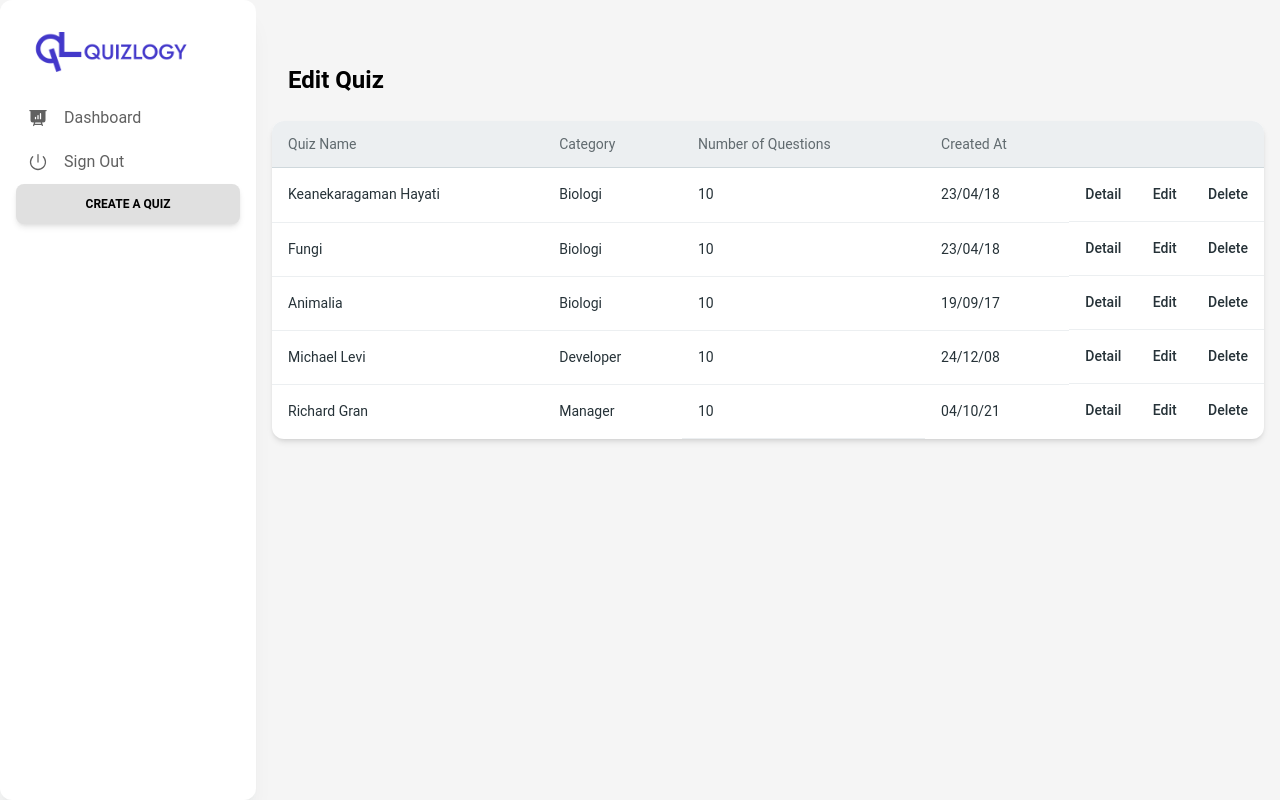
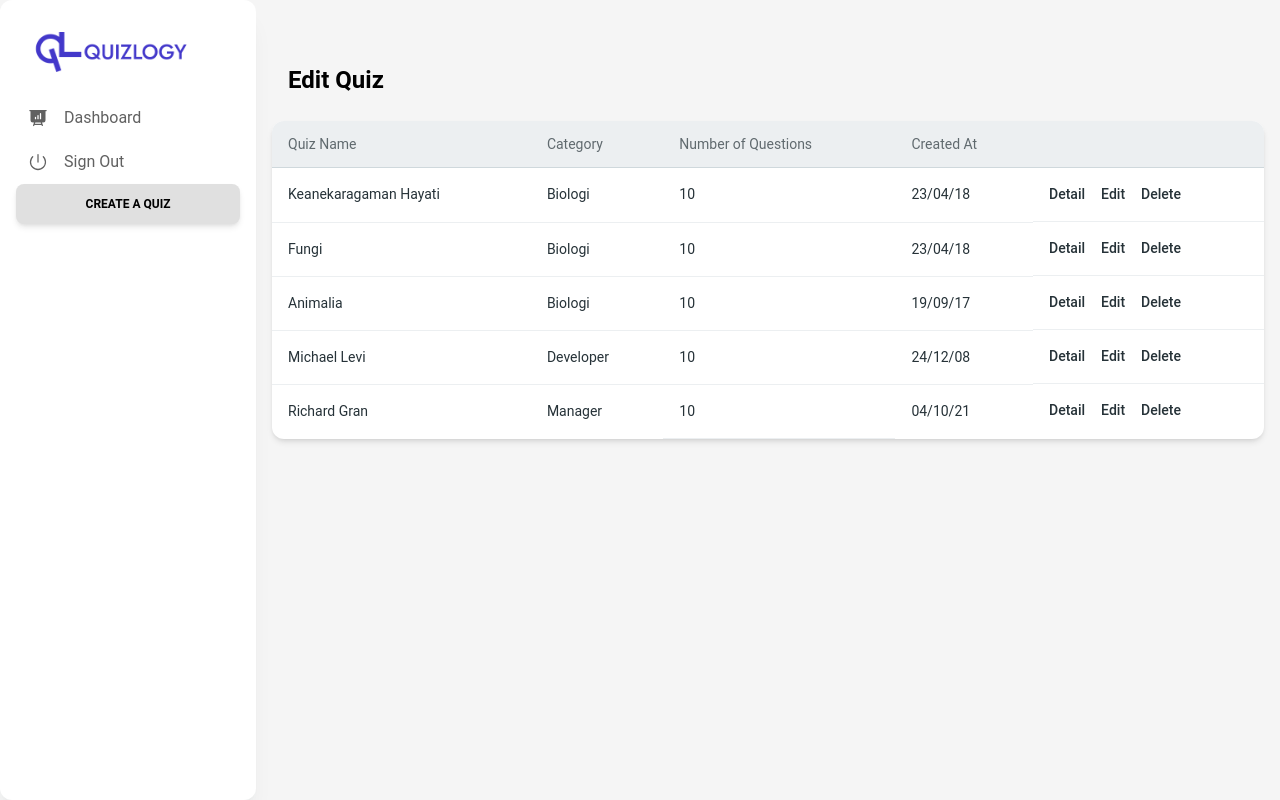
Before and after one commit to Quizlogi/Quizlogy, a React (Vite) app: page /quizpage in a window 1280 px wide. Built offline with nearby package versions, Linux system fonts and the light colour scheme.

Commit message:
perbaiki responsive edit& hapus

```diff
--- a/src/components/Edit.jsx
+++ b/src/components/Edit.jsx
@@ -58,6 +58,7 @@ export default function Edit() {
                 </p>
               </td>
               <td className='p-4 border-b border-blue-gray-50 flex justify-between'>
+                <div className='flex space-x-4'>
                   <a
                     href='#'
                     className='block font-sans text-sm antialiased font-medium leading-normal text-blue-gray-900'>
@@ -68,6 +69,7 @@ export default function Edit() {
                     className='block font-sans text-sm antialiased font-medium leading-normal text-blue-gray-900'>
                     Delete
                   </a>
+                </div>
               </td>
             </tr>
             <tr>
@@ -92,6 +94,7 @@ export default function Edit() {
                 </p>
               </td>
               <td className='p-4 border-b border-blue-gray-50 flex justify-between'>
+              <div className='flex space-x-4'>
                 <a
                   href='#'
                   className='block font-sans text-sm antialiased font-medium leading-normal text-blue-gray-900'>
@@ -102,6 +105,7 @@ export default function Edit() {
                   className='block font-sans text-sm antialiased font-medium leading-normal text-blue-gray-900'>
                   Delete
                 </a>
+                </div>
               </td>
             </tr>
             <tr>
@@ -126,6 +130,7 @@ export default function Edit() {
                 </p>
               </td>
               <td className='p-4 border-b border-blue-gray-50 flex justify-between'>
+              <div className='flex space-x-4'>
                 <a
                   href='#'
                   className='block font-sans text-sm antialiased font-medium leading-normal text-blue-gray-900'>
@@ -136,6 +141,7 @@ export default function Edit() {
                   className='block font-sans text-sm antialiased font-medium leading-normal text-blue-gray-900'>
                   Delete
                 </a>
+                </div>
               </td>
             </tr>
             <tr>
@@ -160,6 +166,7 @@ export default function Edit() {
                 </p>
               </td>
               <td className='p-4 border-b border-blue-gray-50 flex justify-between'>
+              <div className='flex space-x-4'>
                 <a
                   href='#'
                   className='block font-sans text-sm antialiased font-medium leading-normal text-blue-gray-900'>
@@ -170,6 +177,7 @@ export default function Edit() {
                   className='block font-sans text-sm antialiased font-medium leading-normal text-blue-gray-900'>
                   Delete
                 </a>
+                </div>
               </td>
             </tr>
             <tr>
@@ -194,6 +202,7 @@ export default function Edit() {
                 </p>
               </td>
               <td className='p-4 flex justify-between'>
+              <div className='flex space-x-4'>
                 <a
                   href='#'
                   className='block font-sans text-sm antialiased font-medium leading-normal text-blue-gray-900'>
@@ -204,6 +213,7 @@ export default function Edit() {
                   className='block font-sans text-sm antialiased font-medium leading-normal text-blue-gray-900'>
                   Delete
                 </a>
+                </div>
               </td>
             </tr>
           </tbody>
--- a/src/components/quiz/EditQuiz.jsx
+++ b/src/components/quiz/EditQuiz.jsx
@@ -58,6 +58,7 @@ export default function Edit() {
                 </p>
               </td>
               <td className='p-4 border-b border-blue-gray-50 flex justify-between'>
+              <div className='flex space-x-4'>
               <a
                   href='#'
                   className='block font-sans text-sm antialiased font-medium leading-normal text-blue-gray-900'>
@@ -73,6 +74,7 @@ export default function Edit() {
                   className='block font-sans text-sm antialiased font-medium leading-normal text-blue-gray-900'>
                   Delete
                 </a>
+                </div>
               </td>
             </tr>
             <tr>
@@ -97,6 +99,7 @@ export default function Edit() {
                 </p>
               </td>
               <td className='p-4 border-b border-blue-gray-50 flex justify-between'>
+              <div className='flex space-x-4'>
               <a
                   href='#'
                   className='block font-sans text-sm antialiased font-medium leading-normal text-blue-gray-900'>
@@ -112,6 +115,7 @@ export default function Edit() {
                   className='block font-sans text-sm antialiased font-medium leading-normal text-blue-gray-900'>
                   Delete
                 </a>
+                </div>
               </td>
             </tr>
             <tr>
@@ -136,6 +140,7 @@ export default function Edit() {
                 </p>
               </td>
               <td className='p-4 border-b border-blue-gray-50 flex justify-between'>
+              <div className='flex space-x-4'>
               <a
                   href='#'
                   className='block font-sans text-sm antialiased font-medium leading-normal text-blue-gray-900'>
@@ -151,6 +156,7 @@ export default function Edit() {
                   className='block font-sans text-sm antialiased font-medium leading-normal text-blue-gray-900'>
                   Delete
                 </a>
+                </div>
               </td>
             </tr>
             <tr>
@@ -175,6 +181,7 @@ export default function Edit() {
                 </p>
               </td>
               <td className='p-4 border-b border-blue-gray-50 flex justify-between'>
+              <div className='flex space-x-4'>
               <a
                   href='#'
                   className='block font-sans text-sm antialiased font-medium leading-normal text-blue-gray-900'>
@@ -190,6 +197,7 @@ export default function Edit() {
                   className='block font-sans text-sm antialiased font-medium leading-normal text-blue-gray-900'>
                   Delete
                 </a>
+                </div>
               </td>
             </tr>
             <tr>
@@ -214,6 +222,7 @@ export default function Edit() {
                 </p>
               </td>
               <td className='p-4 flex justify-between'>
+              <div className='flex space-x-4'>
               <a
                   href='#'
                   className='block font-sans text-sm antialiased font-medium leading-normal text-blue-gray-900'>
@@ -229,6 +238,7 @@ export default function Edit() {
                   className='block font-sans text-sm antialiased font-medium leading-normal text-blue-gray-900'>
                   Delete
                 </a>
+                </div>
               </td>
             </tr>
           </tbody>
```
Lines whose indentation alone changed are shown as unchanged.
